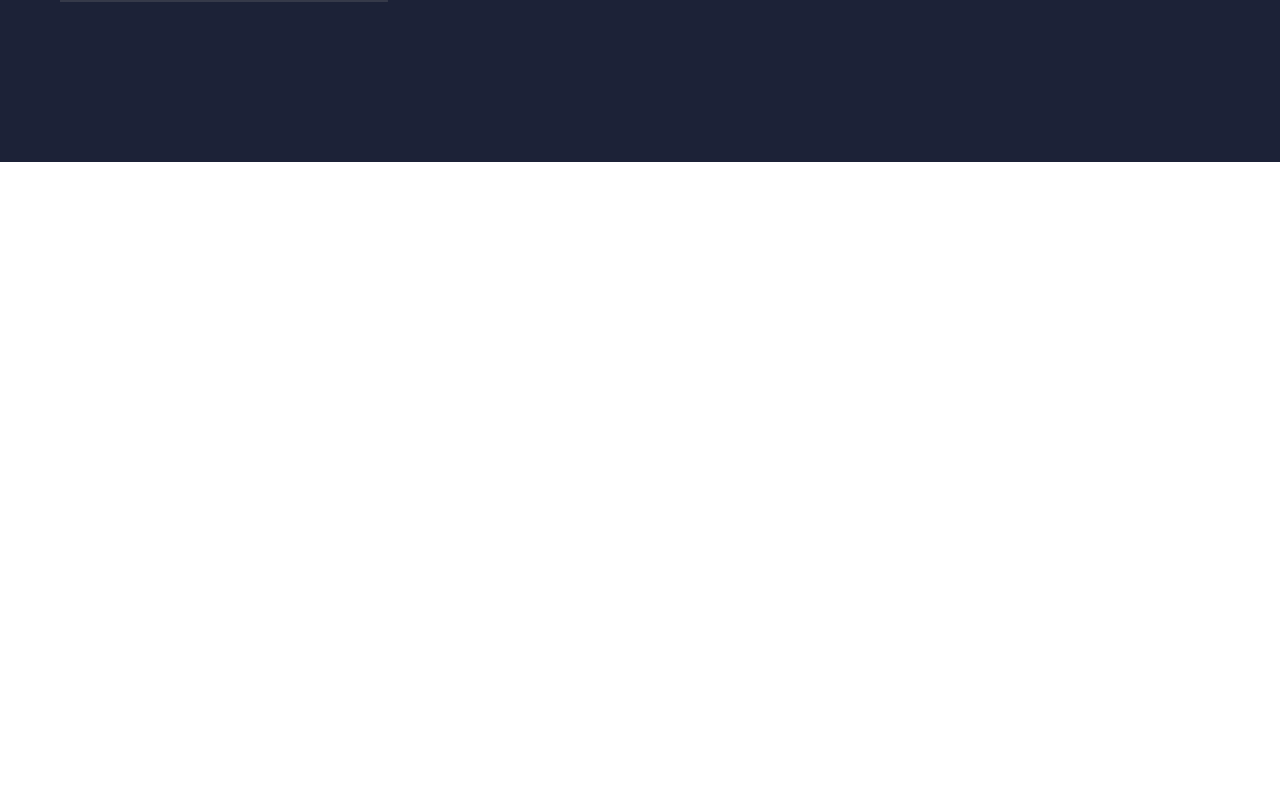
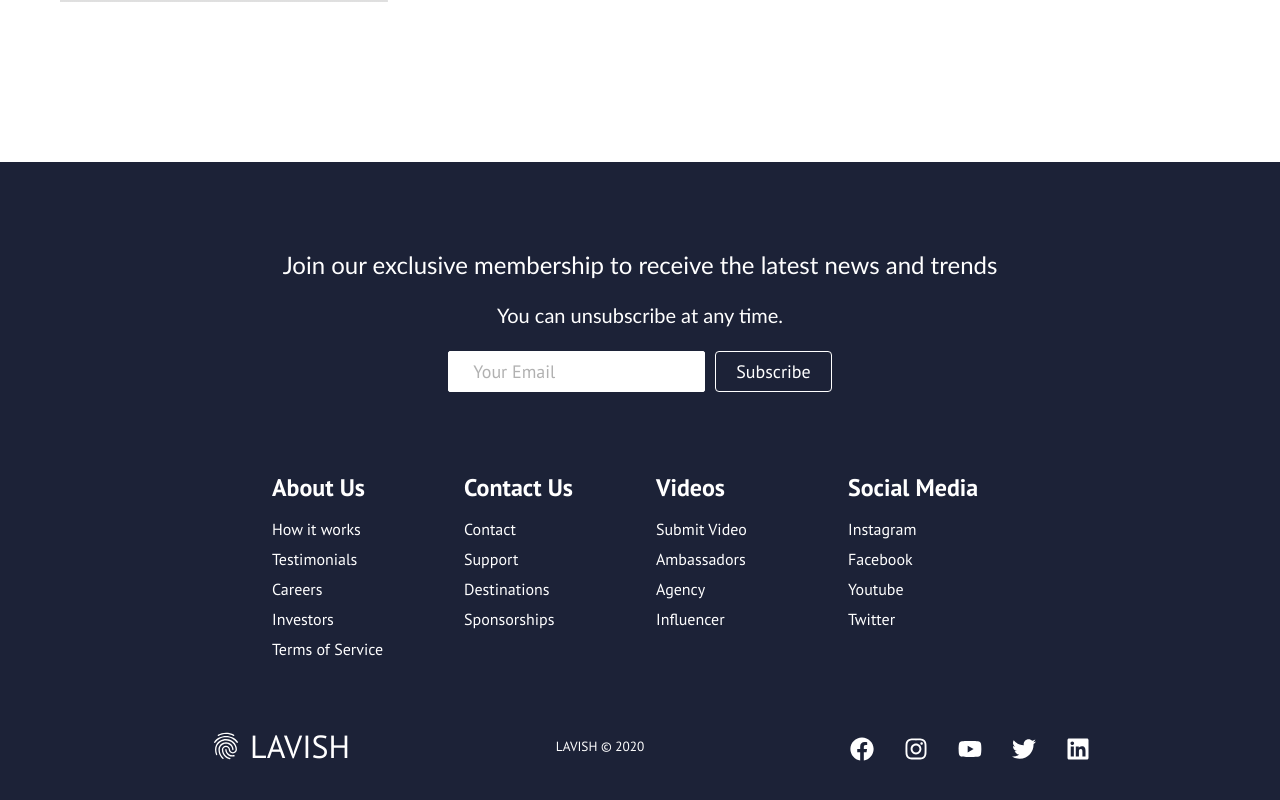
Before and after one commit to Arsalan-Habib/startup-react-template, a React (Create React App) app: page / in a window 1280 px wide. Shown: the part 3165-3965 px from the top of the page. Before the commit the page ends 3327 px from the top, so only its background shows below. Built offline with nearby package versions, Linux system fonts and the light colour scheme.

Commit message:
Footer Completed

```diff
--- a/src/App.js
+++ b/src/App.js
@@ -3,6 +3,7 @@
 import Navbar from "./components/Navbar";
 import { BrowserRouter as Router, Switch, Route } from "react-router-dom";
 import Home from "./components/pages/HomePage/Home";
+import Footer from "./components/pages/Footer/Footer";
 
 function App() {
     return (
@@ -11,6 +12,7 @@
             <Switch>
                 <Route path='/' exact component={Home} />
             </Switch>
+            <Footer />
         </Router>
     );
 }
--- /dev/null
+++ b/src/components/pages/Footer/Footer.css
@@ -0,0 +1,168 @@
+.footer-container {
+    background-color: #1c2237;
+    padding: 4rem 0 2rem 0;
+    display: flex;
+    flex-direction: column;
+    justify-content: center;
+    align-items: center;
+}
+
+.footer-subscription {
+    display: flex;
+    flex-direction: column;
+    justify-content: center;
+    align-items: center;
+    text-align: center;
+    margin-bottom: 24px;
+    padding: 24px;
+    color: #fff;
+}
+
+.footer-subscription > p {
+    font-family: "Trebuchet MS", "Lucida Sans Unicode", "Lucida Grande",
+        "Lucida Sans", Arial, sans-serif;
+}
+
+.footer-subscription-heading {
+    margin-bottom: 24px;
+    font-size: 24px;
+}
+
+.footer-subscription-text {
+    margin-bottom: 24px;
+    font-size: 20px;
+}
+
+.footer-input {
+    padding: 8px 24px;
+    border-radius: 2px;
+    margin-right: 10px;
+    outline: none;
+    border: none;
+    font-size: 18px;
+    margin-bottom: 16px;
+    border: 1px solid #fff;
+}
+
+.footer-links {
+    width: 100%;
+    max-width: 1000px;
+    display: flex;
+    justify-content: center;
+}
+
+.footer-link-wrapper {
+    display: flex;
+}
+
+.footer-link-items {
+    display: flex;
+    flex-direction: column;
+    align-items: flex-start;
+    margin: 16px;
+    text-align: left;
+    width: 160px;
+    box-sizing: border-box;
+}
+
+.footer-link-items h2 {
+    margin-bottom: 16px;
+}
+
+.footer-link-items > h2 {
+    color: #fff;
+}
+
+.footer-link-items a {
+    color: #fff;
+    text-decoration: none;
+    margin-bottom: 0.5rem;
+    border-bottom: 2px solid transparent;
+}
+
+.footer-link-items a:hover {
+    color: #c9c9c9;
+    border-bottom: 2px solid #e9e9e9;
+    transition: all 0.2s ease-out;
+}
+
+.footer-email-form h2 {
+    margin-bottom: 2rem;
+}
+
+.footer-input::placeholder {
+    color: #b1b1b1;
+}
+
+/* Social Icons */
+.social-icon-link {
+    color: #fff;
+    font-size: 24px;
+    border-bottom: 2px solid transparent;
+    transition: all 0.2s ease-out;
+}
+
+.social-icon-link:hover {
+    color: #c9c9c9;
+    border-bottom: 2px solid #e9e9e9;
+}
+
+.social-media {
+    max-width: 1000px;
+    width: 100%;
+}
+
+.social-media-wrap {
+    display: flex;
+    justify-content: space-between;
+    align-items: center;
+    width: 90%;
+    max-width: 1000px;
+    margin: 40px auto 0 auto;
+}
+
+.social-icons {
+    display: flex;
+    justify-content: space-between;
+    align-items: center;
+    width: 240px;
+}
+
+.social-logo {
+    color: #fff;
+    justify-self: start;
+    margin-left: 20px;
+    cursor: pointer;
+    text-decoration: none;
+    font-size: 2rem;
+    display: flex;
+    align-items: center;
+    margin-bottom: 16px;
+}
+
+.website-rights {
+    color: #fff;
+    margin-bottom: 16px;
+}
+
+@media screen and (max-width: 820px) {
+    .footer-links {
+        padding-top: 2rem;
+    }
+
+    .footer-input {
+        width: 100%;
+    }
+
+    .btn {
+        width: 100%;
+    }
+
+    .footer-link-wrapper {
+        flex-direction: column;
+    }
+
+    .social-media-wrap {
+        flex-direction: column;
+    }
+}
--- /dev/null
+++ b/src/components/pages/Footer/Footer.js
@@ -0,0 +1,131 @@
+import React from "react";
+import "./Footer.css";
+import { Button } from "../../Button";
+import { Link } from "react-router-dom";
+import {
+    FaFacebook,
+    FaInstagram,
+    FaYoutube,
+    FaTwitter,
+    FaLinkedin,
+} from "react-icons/fa";
+import { MdFingerprint } from "react-icons/md";
+
+function Footer() {
+    return (
+        <div className='footer-container'>
+            <section className='footer-subscription'>
+                <p className='footer-subscription-heading'>
+                    Join our exclusive membership to receive the latest news and
+                    trends
+                </p>
+                <p className='footer-subscription-text'>
+                    You can unsubscribe at any time.
+                </p>
+                <div className='input-areas'>
+                    <form>
+                        <input
+                            className='footer-input'
+                            name='email'
+                            type='email'
+                            placeholder='Your Email'
+                        />
+                        <Button buttonStyle='btn--outline'>Subscribe</Button>
+                    </form>
+                </div>
+            </section>
+            <div className='footer-links'>
+                <div className='footer-link-wrapper'>
+                    <div className='footer-link-items'>
+                        <h2>About Us</h2>
+                        <Link to='/sign-up'>How it works</Link>
+                        <Link to='/'>Testimonials</Link>
+                        <Link to='/'>Careers</Link>
+                        <Link to='/'>Investors</Link>
+                        <Link to='/'>Terms of Service</Link>
+                    </div>
+                    <div className='footer-link-items'>
+                        <h2>Contact Us</h2>
+                        <Link to='/'>Contact</Link>
+                        <Link to='/'>Support</Link>
+                        <Link to='/'>Destinations</Link>
+                        <Link to='/'>Sponsorships</Link>
+                    </div>
+                </div>
+                <div className='footer-link-wrapper'>
+                    <div className='footer-link-items'>
+                        <h2>Videos</h2>
+                        <Link to='/'>Submit Video</Link>
+                        <Link to='/'>Ambassadors</Link>
+                        <Link to='/'>Agency</Link>
+                        <Link to='/'>Influencer</Link>
+                    </div>
+                    <div className='footer-link-items'>
+                        <h2>Social Media</h2>
+                        <Link to='/'>Instagram</Link>
+                        <Link to='/'>Facebook</Link>
+                        <Link to='/'>Youtube</Link>
+                        <Link to='/'>Twitter</Link>
+                    </div>
+                </div>
+            </div>
+            <section className='social-media'>
+                <div className='social-media-wrap'>
+                    <div className='footer-logo'>
+                        <Link to='/' className='social-logo'>
+                            <MdFingerprint className='navbar-icon' />
+                            LAVISH
+                        </Link>
+                    </div>
+                    <small className='website-rights'>LAVISH © 2020</small>
+                    <div className='social-icons'>
+                        <Link
+                            className='social-icon-link'
+                            to='/'
+                            target='_blank'
+                            aria-label='Facebook'
+                        >
+                            <FaFacebook />
+                        </Link>
+                        <Link
+                            className='social-icon-link'
+                            to='/'
+                            target='_blank'
+                            aria-label='Instagram'
+                        >
+                            <FaInstagram />
+                        </Link>
+                        <Link
+                            className='social-icon-link'
+                            to={
+                                "//www.youtube.com/channel/UCsKsymTY_4BYR-wytLjex7A?view_as=subscriber"
+                            }
+                            target='_blank'
+                            aria-label='Youtube'
+                        >
+                            <FaYoutube />
+                        </Link>
+                        <Link
+                            className='social-icon-link'
+                            to='/'
+                            target='_blank'
+                            aria-label='Twitter'
+                        >
+                            <FaTwitter />
+                        </Link>
+                        <Link
+                            className='social-icon-link'
+                            to='/'
+                            target='_blank'
+                            aria-label='LinkedIn'
+                        >
+                            <FaLinkedin />
+                        </Link>
+                    </div>
+                </div>
+            </section>
+        </div>
+    );
+}
+
+export default Footer;
--- a/src/components/pages/HomePage/Data.js
+++ b/src/components/pages/HomePage/Data.js
@@ -41,9 +41,9 @@
 };
 
 export const homeObjFour = {
-    lightBg: false,
-    lightText: true,
-    lightTextDesc: true,
+    lightBg: true,
+    lightText: false,
+    lightTextDesc: false,
     topLine: "DATA ANALYTICS",
     headline: "Every transaction is stored on our secure cloud database",
     description:
```
